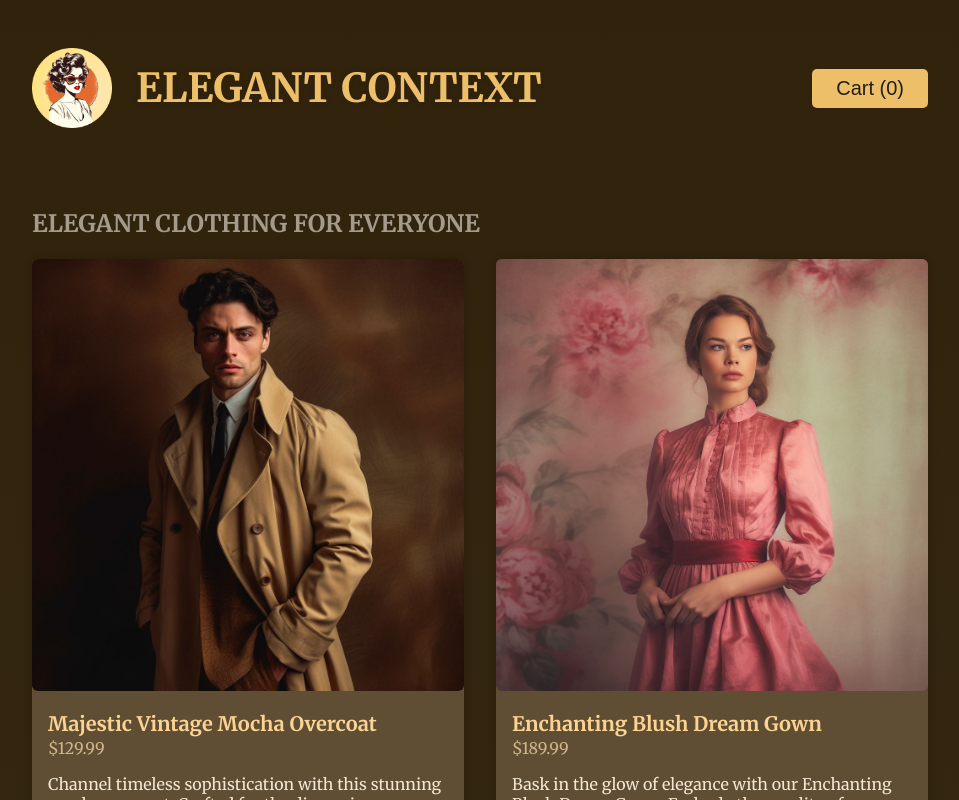
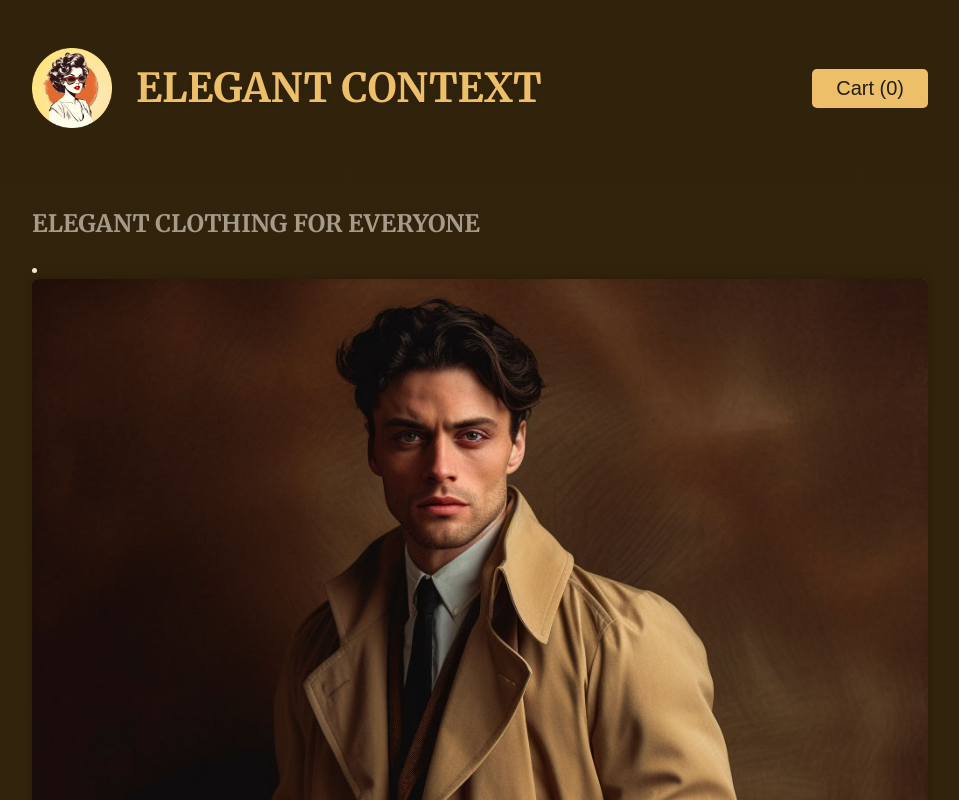
Before and after one commit to Nitish-Kumar789/React-The-Complete-Guide-incl.-Next.js-Redux, a React (Vite) app in the folder React Code/Advanced State Management with Context useReducer/: page / in a window 1280 px wide. Shown: the top 800 px of the page, without its empty margins (160-1119 px from the left). Built offline with nearby package versions, Linux system fonts and the light colour scheme.

Commit message:
added 2nd notes

```diff
--- a/React Code/Advanced State Management with Context useReducer/src/App.jsx
+++ b/React Code/Advanced State Management with Context useReducer/src/App.jsx
@@ -1,8 +1,9 @@
-import { useState } from 'react';
+import { useState } from "react";
+import { DUMMY_PRODUCTS } from "./dummy-products.js";
 
-import Header from './components/Header.jsx';
-import Shop from './components/Shop.jsx';
-import { DUMMY_PRODUCTS } from './dummy-products.js';
+import Header from "./components/Header.jsx";
+import Shop from "./components/Shop.jsx";
+import Product from "./components/Product.jsx";
 
 function App() {
   const [shoppingCart, setShoppingCart] = useState({
@@ -14,7 +15,7 @@ function App() {
       const updatedItems = [...prevShoppingCart.items];
 
       const existingCartItemIndex = updatedItems.findIndex(
-        (cartItem) => cartItem.id === id
+        (cartItem) => cartItem.id === id,
       );
       const existingCartItem = updatedItems[existingCartItemIndex];
 
@@ -44,7 +45,7 @@ function App() {
     setShoppingCart((prevShoppingCart) => {
       const updatedItems = [...prevShoppingCart.items];
       const updatedItemIndex = updatedItems.findIndex(
-        (item) => item.id === productId
+        (item) => item.id === productId,
       );
 
       const updatedItem = {
@@ -71,7 +72,13 @@ function App() {
         cart={shoppingCart}
         onUpdateCartItemQuantity={handleUpdateCartItemQuantity}
       />
-      <Shop onAddItemToCart={handleAddItemToCart} />
+      <Shop onAddItemToCart={handleAddItemToCart}>
+        {DUMMY_PRODUCTS.map((product) => (
+          <li key={product.id}>
+            <Product {...product} onAddToCart={handleAddItemToCart} />
+          </li>
+        ))}
+      </Shop>
     </>
   );
 }
--- a/React Code/Advanced State Management with Context useReducer/src/components/Shop.jsx
+++ b/React Code/Advanced State Management with Context useReducer/src/components/Shop.jsx
@@ -1,18 +1,10 @@
-import { DUMMY_PRODUCTS } from '../dummy-products.js';
-import Product from './Product.jsx';
-
-export default function Shop({ onAddItemToCart }) {
+export default function Shop({ children }) {
   return (
     <section id="shop">
       <h2>Elegant Clothing For Everyone</h2>
 
-      <ul id="products">
-        {DUMMY_PRODUCTS.map((product) => (
-          <li key={product.id}>
-            <Product {...product} onAddToCart={onAddItemToCart} />
-          </li>
-        ))}
-      </ul>
+      <ul id="products"></ul>
+      {children}
     </section>
   );
 }
```
Also changed, not shown: React Code/Advanced State Management with Context useReducer/Notes/vid02.txt (added).
